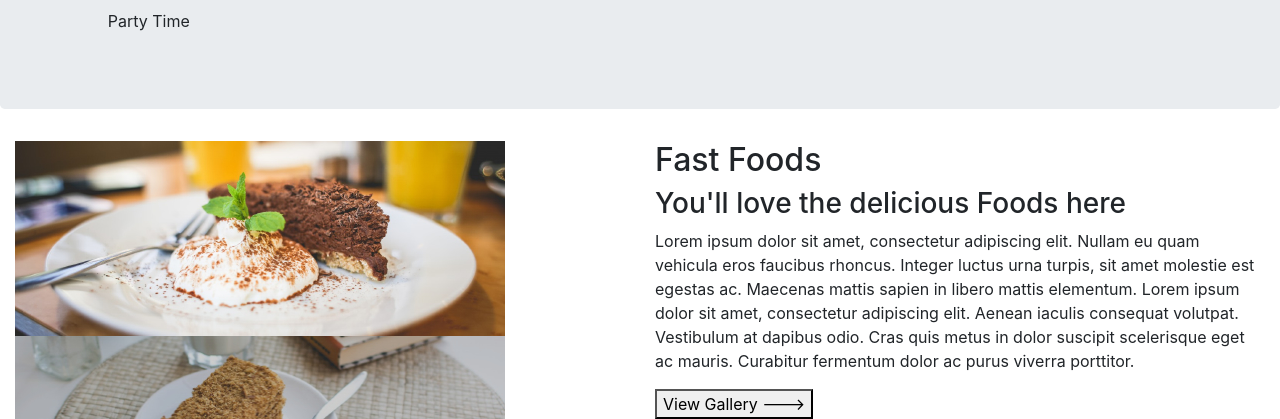
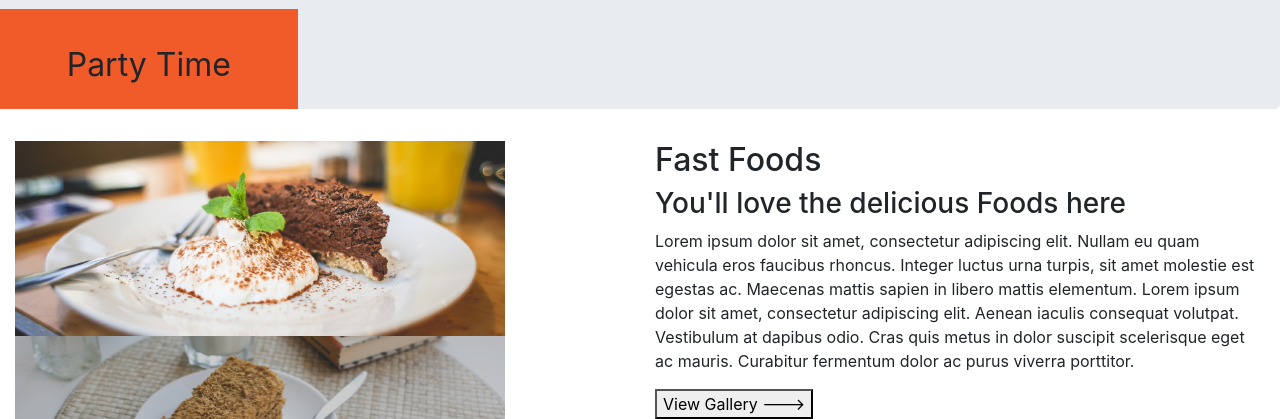
Before and after one commit to Naeku72/anitas-kitchen, a plain HTML site: page index.html in a window 1280 px wide. Shown: the part 681-1100 px from the top of the page. Drawn offline with nearby package versions, Linux system fonts and the light colour scheme.

Commit message:
Added css styling to Party Time

```diff
--- a/css/style.css
+++ b/css/style.css
@@ -22,3 +22,10 @@
   padding-top: 2rem;
   font-size: 2rem;
 }
+#partyTime{
+  background-color: #F15A29;
+  padding-left: 0rem;
+  padding-right: 0rem;
+  padding-top: 2rem;
+  font-size: 2rem;
+}
```
